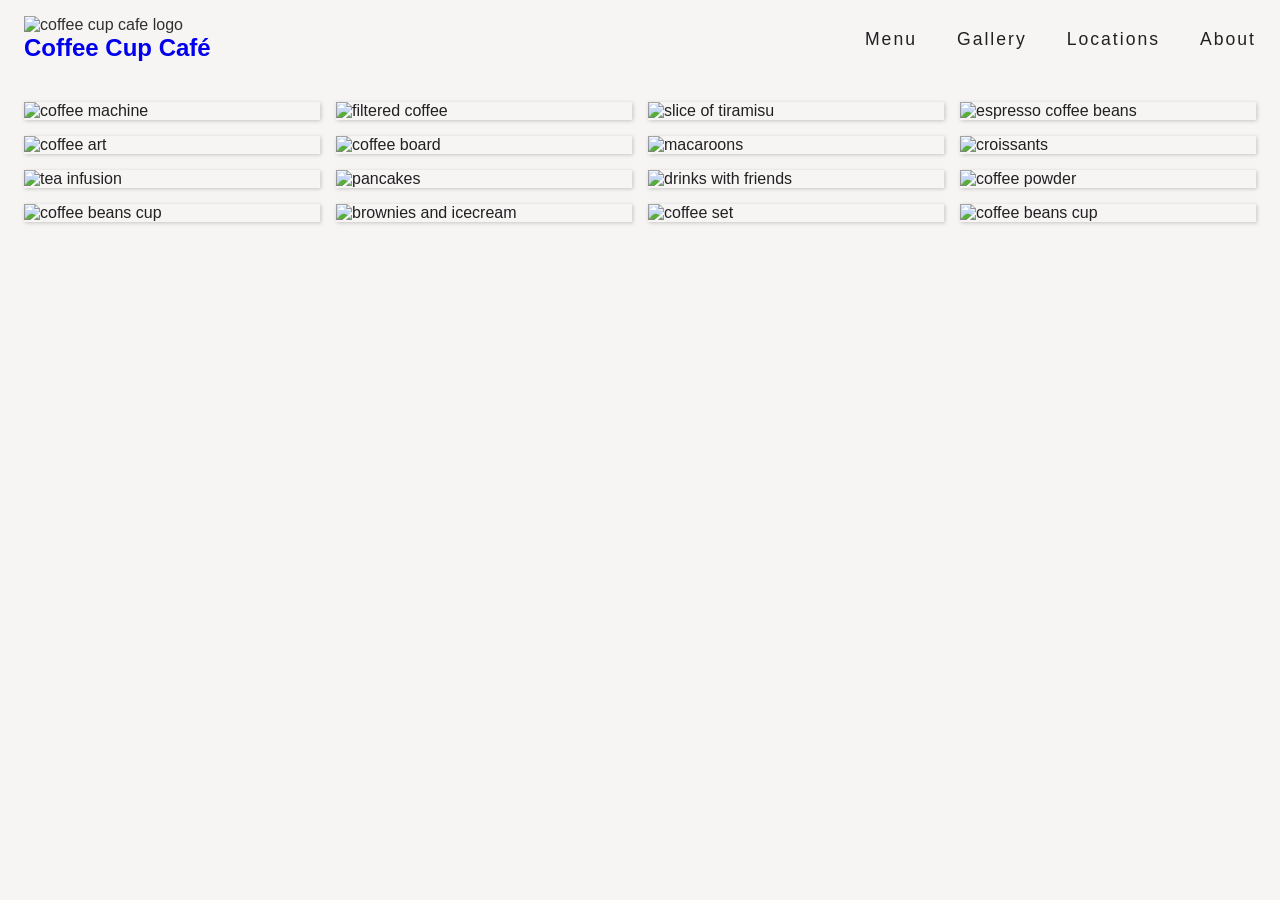
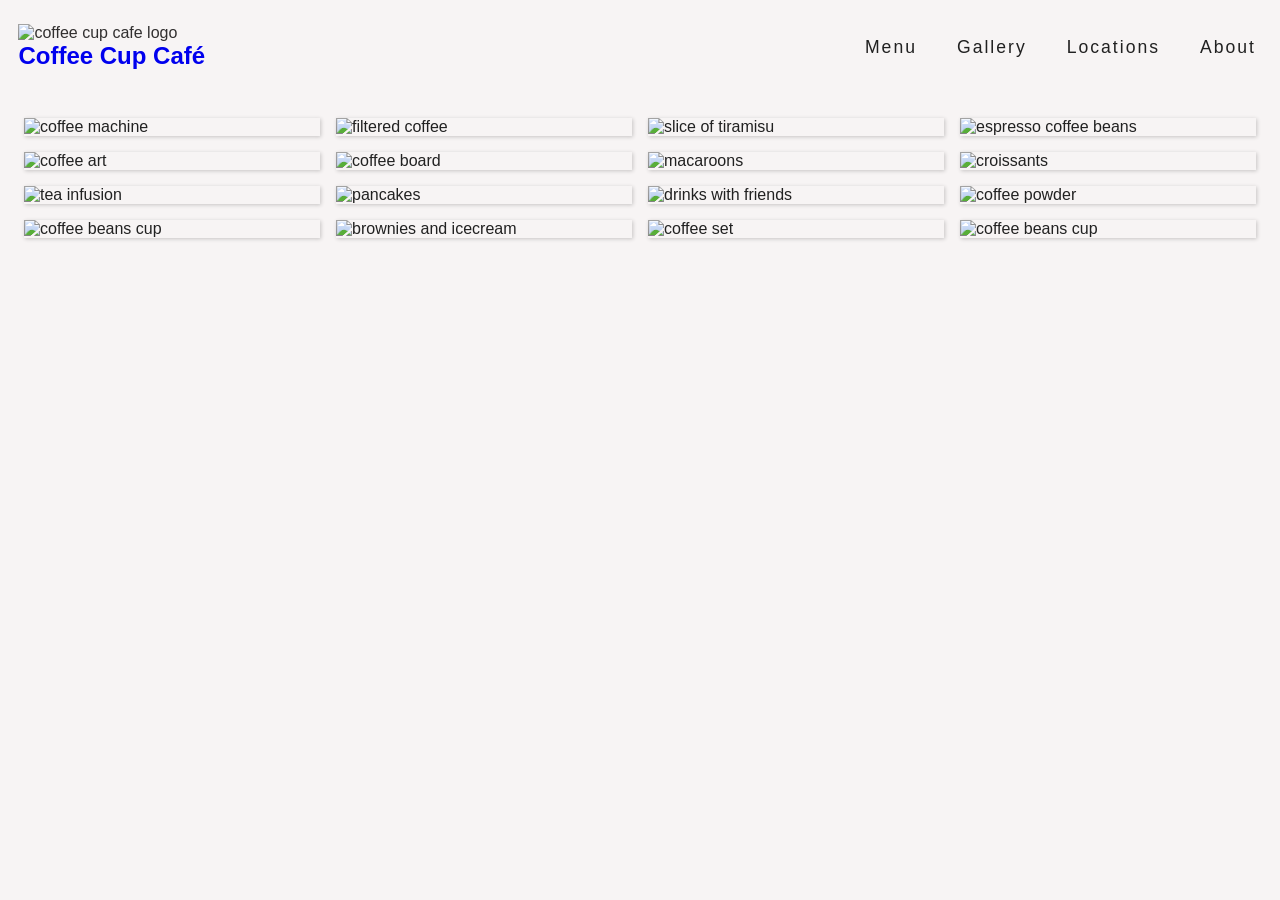

updated class names, removed unnecessary elements and other minor adjustments

--- a/css/gallery.css
+++ b/css/gallery.css
@@ -25,22 +25,23 @@
 }
 body {
     width: 100%;
+    max-width: 90rem;
     height: 100vh;
     background: var(--clr-white);
     font-family: 'Josefin Sans', sans-serif;
-    scrollbar-gutter: stable;
     cursor: default;
 }
 nav {
     display: flex;
     align-items: center;
     justify-content: space-between;
-    padding: 1rem 1.5rem;
-    max-width: 96rem;
+    padding: 1.5rem;
 }
 .logo {
     display: flex;
     align-items: center;
+    position: relative;
+    right: .35rem;
 }
 .logo a {
     text-decoration: none;
@@ -67,7 +68,7 @@ nav {
     align-items: center;
     justify-content: center;
     position: absolute;
-    top: 2.75rem;
+    top: 3.75rem;
     right: .75rem;
     width: auto;
     height: auto;
@@ -133,14 +134,11 @@ nav.menu-open .hamburger-menu .bars::after {
 .links ul li a:hover {
     color: var(--clr-brwn);
 }
-.wrapper {
-    padding: 1.5rem;
-    max-width: 90rem;
-}
 .gallery {
     display: grid;
     grid-template-columns: repeat(4, 1fr);
     gap: 1rem;
+    padding: 1.5rem;
 }
 .gallery img {
     display: block;
@@ -292,7 +290,6 @@ nav.menu-open .hamburger-menu .bars::after {
     body {
         background: var(--clr-blk);
     }
-    .wrapper,
     .logo img,
     .logo p,
     .links ul li a {
